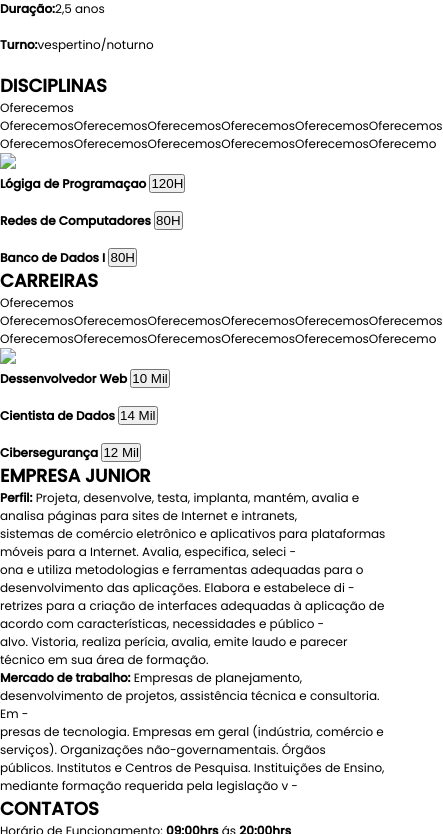
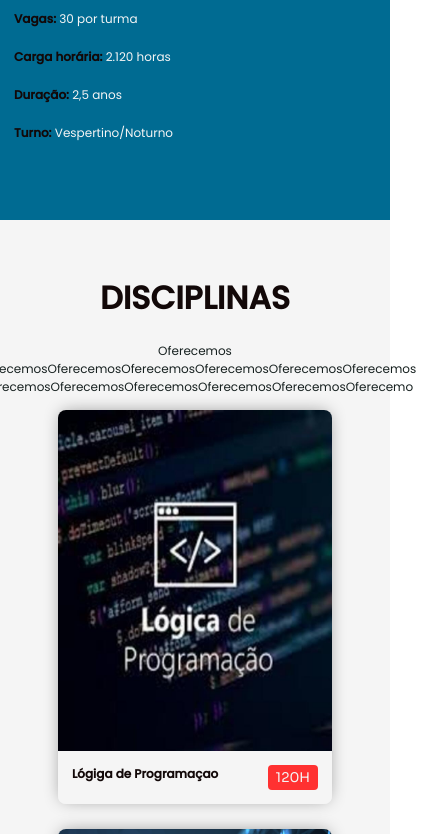
Before and after one commit to felipe6061/landingPage_Projeto_Final, a plain HTML site: page index.html in a window 390 px wide. Shown: the part 725-1559 px from the top of the page, 443 px wide, since content can reach past the window. Drawn offline with Linux system fonts and the light colour scheme.

Commit message:
Adiciona corpo de sessoes e conteudo, layout CSS e imagens da landing page

```diff
--- /dev/null
+++ b/css/layout.css
@@ -0,0 +1,476 @@
+
+*{
+  margin: 0;
+  padding: 0;
+  box-sizing: border-box;
+  outline: none;
+}
+
+
+/* sessao about - SOBRE*/
+.about{
+    background-color:  #006B92;
+    overflow: hidden;
+    color:  #140b0bd7;
+}
+
+
+.about-content {
+    display: flex;
+    align-items: center;
+    justify-content: center;
+    gap: 14px;
+    padding: 34px 14px 64px 14px;
+
+    img{
+       max-width: 570px;
+    }
+}
+
+
+.about-content div{
+  flex: 1;
+}
+
+.about-description{
+    h2{
+        font-size: 29px;
+        margin-bottom: 24px;
+         text-align: center;
+         color: #120808;
+    }
+
+    p{
+        margin-bottom: 14px;
+        line-height: 150%;
+        color: #F5F5F5;
+
+    }
+
+    strong{
+        color: #120808;
+
+    }
+}
+
+/* fim sessao about - SOBRE*/
+
+
+
+
+
+/*  sessao disciplinas */
+.disciplinas {
+    background-color: #F5F5F5;
+    color: #120808;
+    display: flex;
+    flex-direction: column;
+    align-items: center;
+    justify-content: center;
+    padding: 54px 14px;
+}
+
+.disciplinas-content h2{
+    text-transform: uppercase;
+    text-align: center;
+    font-size: 32px;
+    margin-bottom: 14px;
+}
+
+.disciplinas-content p{
+   line-height: 150%;
+   margin-bottom: 14px;
+   text-align: center;
+   max-width: 780px;
+}
+
+.haircuts {
+    display: flex;
+    justify-content: center;
+    align-items: center;
+    gap: 25px;
+    padding: 0 44px 34px 44px;
+}
+
+.haircut{
+    flex: 1;
+    display: flex;
+    flex-direction: column;
+    background-color:  #F5F5F5;
+    border-radius: 8px;
+    box-shadow: 0px -1px 17px -4px rgba(0,0,0, 0.45);
+
+    overflow: hidden;
+
+    img{
+        width: 100%;
+        max-width: 300px;
+        transition: transform 0.2s;
+    }
+}
+
+.haircut img:hover{
+    transform: scale(1.2);
+    z-index: 1;
+}
+
+.haircut-info {
+    width: 100%;
+    display: flex;
+    justify-content: space-between;
+    padding: 14px;
+    background-color: #F5F5F5;
+    z-index: 99;
+}
+
+.haircut-info button {
+    color: #F5F5F5;
+    background-color: #FF3131;
+    padding: 4px 8px;
+    border-radius: 4px;
+    border: 0;
+    cursor: default;
+}
+
+
+/* responsividade adapdanddo em coluna as fotos  */
+@media screen and (max-width: 768px) {
+    .haircuts{
+        flex-direction: column;
+    }
+
+    .haircut img{
+        max-width: 420px;
+    }
+
+}
+/* //fim Sessao - disciplinas*/
+
+
+
+
+
+
+/*  sessao Carreiras */
+.carreiras {
+    background-color: #5AC8BD;
+    color: #120808;
+    display: flex;
+    flex-direction: column;
+    align-items: center;
+    justify-content: center;
+    padding: 54px 14px;
+}
+
+.carreiras-content h2{
+    text-transform: uppercase;
+    text-align: center;
+    font-size: 32px;
+    margin-bottom: 14px;
+}
+
+.carreiras-content p{
+   line-height: 150%;
+   margin-bottom: 14px;
+   text-align: center;
+   max-width: 780px;
+}
+
+.haircuts {
+    display: flex;
+    justify-content: center;
+    align-items: center;
+    gap: 25px;
+    padding: 0 44px 34px 44px;
+}
+
+.haircut{
+    flex: 1;
+    display: flex;
+    flex-direction: column;
+    background-color:  #F5F5F5;
+    border-radius: 8px;
+    box-shadow: 0px -1px 17px -4px rgba(0,0,0, 0.45);
+
+    overflow: hidden;
+
+    img{
+        width: 100%;
+        max-width: 300px;
+        transition: transform 0.2s;
+    }
+}
+
+.haircut img:hover{
+    transform: scale(1.2);
+    z-index: 1;
+}
+
+.haircut-info {
+    width: 100%;
+    display: flex;
+    justify-content: space-between;
+    padding: 14px;
+    background-color: #F5F5F5;
+    z-index: 99;
+}
+
+.haircut-info button {
+    color: #F5F5F5;
+    background-color: #FF3131;
+    padding: 4px 8px;
+    border-radius: 4px;
+    border: 0;
+    cursor: default;
+}
+
+
+/* responsividade adapdanddo em coluna as fotos  */
+@media screen and (max-width: 768px) {
+    .haircuts{
+        flex-direction: column;
+    }
+
+    .haircut img{
+        max-width: 420px;
+    }
+
+}
+/* //fim Sessao - carreiras*/
+
+
+
+
+
+/* sessao Empresa Junior*/
+.empresa{
+    background-color:  #fff;
+    overflow: hidden;
+    color:  #190808;
+}
+
+
+.empresa-content {
+    display: flex;
+    align-items: left;
+    justify-content: left;
+    gap: 14px;
+    padding: 135px 14px 64px 14px;
+
+    img{
+       max-width: 350px;
+    }
+}
+
+
+.empresa-content div{
+  flex: 1;
+}
+
+.empresa-description{
+    h2{
+        font-size: 29px;
+        margin-bottom: 24px;
+         text-align: left;
+    }
+
+    p{
+        margin-bottom: 14px;
+        line-height: 150%;
+         text-align: right;
+
+
+
+
+    }
+}
+
+.texto-direita {
+  text-align: right;
+}
+
+/* fim sessao  Empresa Junior*/
+
+
+
+/* sessao contatos*/
+.contatos{
+    background-color:  #FF3131;
+    overflow: hidden;
+    color:  #140b0bd7;
+}
+
+
+.contatos-content {
+    display: flex;
+    align-items: center;
+    justify-content: center;
+    gap: 14px;
+    padding: 34px 14px 64px 14px;
+
+    img{
+       max-width: 570px;
+    }
+}
+
+
+.contatos-content div{
+  flex: 1;
+}
+
+.contatos-description{
+    h2{
+        font-size: 29px;
+        margin-bottom: 24px;
+         text-align: center;
+         color: #120808;
+    }
+
+    p{
+        margin-bottom: 14px;
+        line-height: 150%;
+        color: #F5F5F5;
+
+    }
+
+    strong{
+        color: #120808;
+
+    }
+}
+
+/* fim sessao Contatos*/
+
+
+
+
+
+
+
+
+
+
+
+
+
+
+
+
+
+
+
+
+
+
+
+
+
+
+
+
+
+
+
+
+
+
+
+
+
+
+
+
+
+
+
+
+
+
+
+
+
+
+
+
+
+
+
+
+
+
+
+
+
+
+
+
+
+
+
+
+
+
+/* inicio Footer*/
+
+.footer{
+    display: flex;
+    flex-direction: column;
+    align-items: center;
+    justify-content: center;
+    padding: 6px 0;
+    gap: 24px;
+    color: #5AC8BD;
+
+
+}
+
+
+    p{
+        text-align: justify;
+        margin-top: 20px;
+         color: #172120;
+
+    }
+
+
+.footer-icons {
+    display: flex;
+    gap: 14px;
+    color: #32c145;
+}
+
+
+
+/* //logo do tsi no rodape*/
+.footer-logo img  {
+  max-width: 150px;
+}
+
+.footer-logo{
+    display: flex;
+    align-items: center;
+    justify-content: center;
+    margin-top: 10px;
+}
+
+
+/* //efeito nos icones de redes sociais de  cor vermelha e infinido pulo*/
+
+.footer-icons a:hover{
+    i{
+        animation: translateY 0.8s infinite alternate;
+        color: #FF3131;
+    }
+
+}
+
+@keyframes translateY {
+    from{
+        transform: translateY(0) scale(1);
+    }
+    to{
+        transform: translateY(-8px) scale(1.1);
+    }
+}
+
+/* ///fim Footer*/
--- a/css/style.css
+++ b/css/style.css
@@ -1,2 +1,26 @@
+
 @import url('https://fonts.googleapis.com/css2?family=Poppins:wght@400;500&display=swap');
 @import url(/css/navbar.css);
+@import url(/css/layout.css);
+
+
+
+button{
+  font-family: 'Sora' , sans-serif;
+  cursor: pointer;
+
+}
+
+svg{
+  width: 100%;
+}
+
+
+a{
+  cursor: pointer;
+  text-decoration: none;
+}
+
+html {
+  scroll-behavior: smooth;
+}
--- a/index.html
+++ b/index.html
@@ -21,7 +21,7 @@
 </head>
 
 <body>
-    <header class="header" id="header">
+    <header class="header" id="">
         <img class="logo" src="images/logo.png" alt="logo">
        <!--Menu desktop-->
         <nav class="navbar">
@@ -75,31 +75,24 @@
 
 
             <div class="about-description">
-                   <h2>Sobre</h2>
+                   <h2>SOBRE</h2>
 
-                <p><strong>Perfil:</strong> Projeta, desenvolve, testa, implanta, mantém, avalia e analisa páginas para sites de Internet e intranets, </p>
-                <p>sistemas de comércio eletrônico e aplicativos para plataformas móveis para a Internet. Avalia, especifica, seleci -</p>
-                <p>ona e utiliza metodologias e ferramentas adequadas para o desenvolvimento das aplicações. Elabora e estabelece di -</p>
-                <p>retrizes para a criação de interfaces adequadas à aplicação de acordo com características, necessidades e público -</p>
-                <p>alvo. Vistoria, realiza perícia, avalia, emite laudo e parecer técnico em sua área de formação.<p></p>
+                 <p><strong>Perfil:</strong> Projeta, desenvolve, testa, implanta, mantém, avalia e analisa páginas para sites de Internet e intranets, sistemas de comércio eletrônico e aplicativos para plataformas móveis para a Internet. Avalia, especifica, seleciona e utiliza metodologias e ferramentas adequadas para o desenvolvimento das aplicações. Elabora e estabelece diretrizes para a criação de interfaces adequadas à aplicação de acordo com características, necessidades e público-alvo. Vistoria, realiza perícia, avalia, emite laudo e parecer técnico em sua área de formação.</p>
 
-                <p><strong>Mercado de trabalho:</strong> Empresas de planejamento, desenvolvimento de projetos, assistência técnica e consultoria. Em -</p>
-                <p>presas de tecnologia. Empresas em geral (indústria, comércio e serviços). Organizações não-governamentais. Órgãos  </p>
-                <p>públicos. Institutos e Centros de Pesquisa. Instituições de Ensino, mediante formação requerida pela legislação v -</p>
-                <p>igente. <br/>
+                <p><strong>Mercado de trabalho:</strong> Empresas de planejamento, desenvolvimento de projetos, assistência técnica e consultoria. Empresas de tecnologia. Empresas em geral (indústria, comércio e serviços). Organizações não-governamentais. Órgãos públicos. Institutos e Centros de Pesquisa. Instituições de Ensino, mediante formação requerida pela legislação vigente.</p>
 
-               <p><strong>Pré-requisitos:</strong> Alunos que já concluíram o ensino médio e que desejam graduar-se em Sistemas para Internet.</p> <br/>
+                <p><strong>Pré-requisitos:</strong> Alunos que já concluíram o ensino médio e que desejam graduar-se em Sistemas para Internet.</p>
 
-               <p><strong>Certificação:</strong> Analista de desenvolvimento de sistemas. Analista de sistemas para internet. Tecnólogo em análise de</p>  <br/>
-               <p>desenvolvimento de sistema. Tecnólogo em sistemas para internet.</p> <br/>
+                <p><strong>Certificação:</strong> Analista de desenvolvimento de sistemas. Analista de sistemas para internet. Tecnólogo em análise de desenvolvimento de sistema. Tecnólogo em sistemas para internet.</p>
 
-                <p><strong>Vagas:</strong> 30 por turma</p> <br/>
+                <p><strong>Vagas:</strong> 30 por turma</p>
 
-                <p><strong>Carga horária:</strong> 2.120 horas</p> <br/>
+                <p><strong>Carga horária:</strong> 2.120 horas</p>
 
-                <p><strong>Duração:</strong>2,5 anos</p> <br/>
+                <p><strong>Duração:</strong> 2,5 anos</p>
 
-                <p><strong>Turno:</strong>vespertino/noturno</p> <br/>
+                <p><strong>Turno:</strong> Vespertino/Noturno</p>
+
 
 
             </div>
@@ -124,7 +117,7 @@
 
                     <div class="haircut" >
                             <img
-                                src="assets/"
+                                src="images/img-logica.jpg"
                                 alt=" "
                                 />
 
@@ -140,7 +133,7 @@
 
                     <div class="haircut" >
                             <img
-                                src="assets/"
+                                src="images/img-redes.png"
                                 alt=""
                                 />
 
@@ -156,7 +149,7 @@
 
                     <div class="haircut" >
                             <img
-                                src="assets/"
+                                src="images/img-banco.png"
                                 alt=""
                                 />
 
@@ -189,7 +182,7 @@
 
                     <div class="haircut" >
                             <img
-                                src="assets/"
+                                src="images/c-devweb.jpg"
                                 alt=" "
                                 />
 
@@ -205,7 +198,7 @@
 
                     <div class="haircut" >
                             <img
-                                src="assets/"
+                                src="images/c-cientista.jpg"
                                 alt=""
                                 />
 
@@ -221,7 +214,7 @@
 
                     <div class="haircut" >
                             <img
-                                src="assets/"
+                                src="images/c-cyber.jpg"
                                 alt=""
                                 />
 
@@ -243,20 +236,25 @@
 
             <div class="container empresa-content" >
 
-
+                     <div>
+                        <img
+                            src="images/empresajuniorlogo.png"
+                            alt="Imagem sobrea empresa junior"
+                            />
+                    </div>
 
             <div class="empresa-description">
                    <h2>EMPRESA JUNIOR</h2>
-                <p><strong>Perfil:</strong> Projeta, desenvolve, testa, implanta, mantém, avalia e analisa páginas para sites de Internet e intranets, </p>
-                <p>sistemas de comércio eletrônico e aplicativos para plataformas móveis para a Internet. Avalia, especifica, seleci -</p>
-                <p>ona e utiliza metodologias e ferramentas adequadas para o desenvolvimento das aplicações. Elabora e estabelece di -</p>
-                <p>retrizes para a criação de interfaces adequadas à aplicação de acordo com características, necessidades e público -</p>
-                <p>alvo. Vistoria, realiza perícia, avalia, emite laudo e parecer técnico em sua área de formação.<p></p>
+             </div>
 
-                <p><strong>Mercado de trabalho:</strong> Empresas de planejamento, desenvolvimento de projetos, assistência técnica e consultoria. Em -</p>
-                <p>presas de tecnologia. Empresas em geral (indústria, comércio e serviços). Organizações não-governamentais. Órgãos  </p>
-                <p>públicos. Institutos e Centros de Pesquisa. Instituições de Ensino, mediante formação requerida pela legislação v -</p>
+            <div class="texto-direita">
+              <p><strong>Desenvolvimento de Websites:</strong> Criação de sites modernos, responsivos e otimizados para a experiência do usuário.</p>
 
+              <p><strong>Sistemas Web:</strong> Desenvolvimento de sistemas personalizados, plataformas de e-commerce, CRM e outras soluções específicas para negócios.</p>
+
+              <p><strong>Consultoria em TI:</strong> Assessoria técnica para ajudar as empresas a implementar e otimizar suas soluções digitais.</p>
+
+              <p><strong>Manutenção e Suporte:</strong> Oferecemos acompanhamento contínuo para garantir o bom funcionamento e a evolução das soluções implementadas.</p>
 
             </div>
 
@@ -307,7 +305,7 @@
 
             <div class="footer-logo">
                     <img
-                        src="assets/"
+                        src="images/TSIlogo.png"
                         alt="logo tsiifb " />
             </div>
 
```
Also changed, not shown: images/TSIlogo.png (added), images/c-cientista.jpg (added), images/c-cyber.jpg (added), images/c-devweb.jpg (added), images/empresajuniorlogo.png (added), images/img-banco.png (added), images/img-logica.jpg (added), images/img-redes.png (added).
